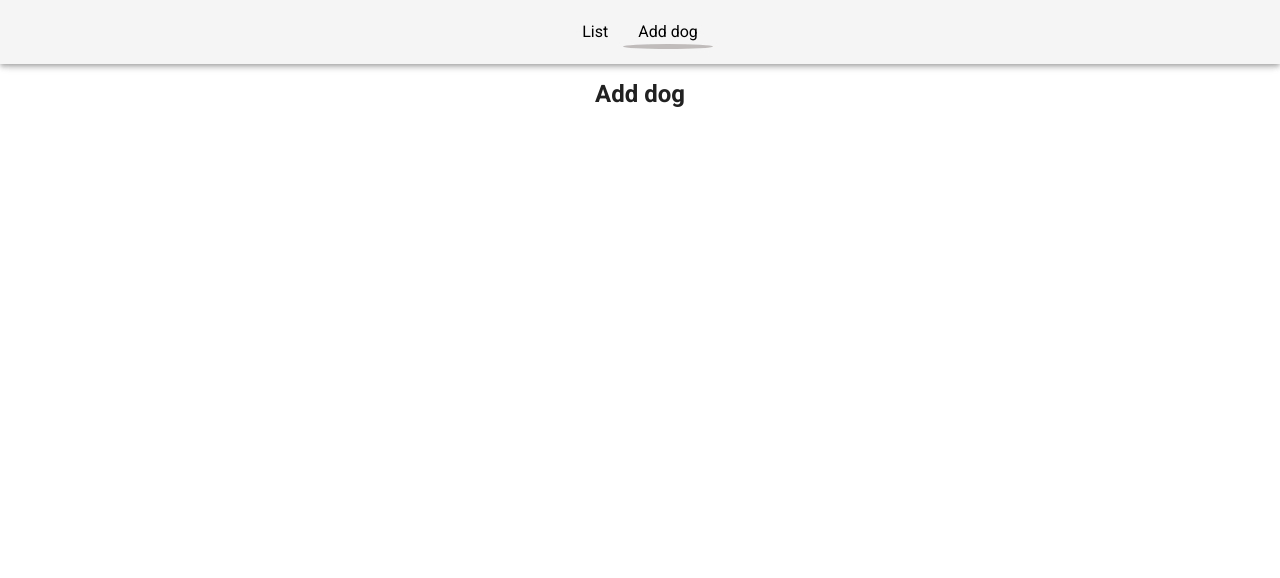
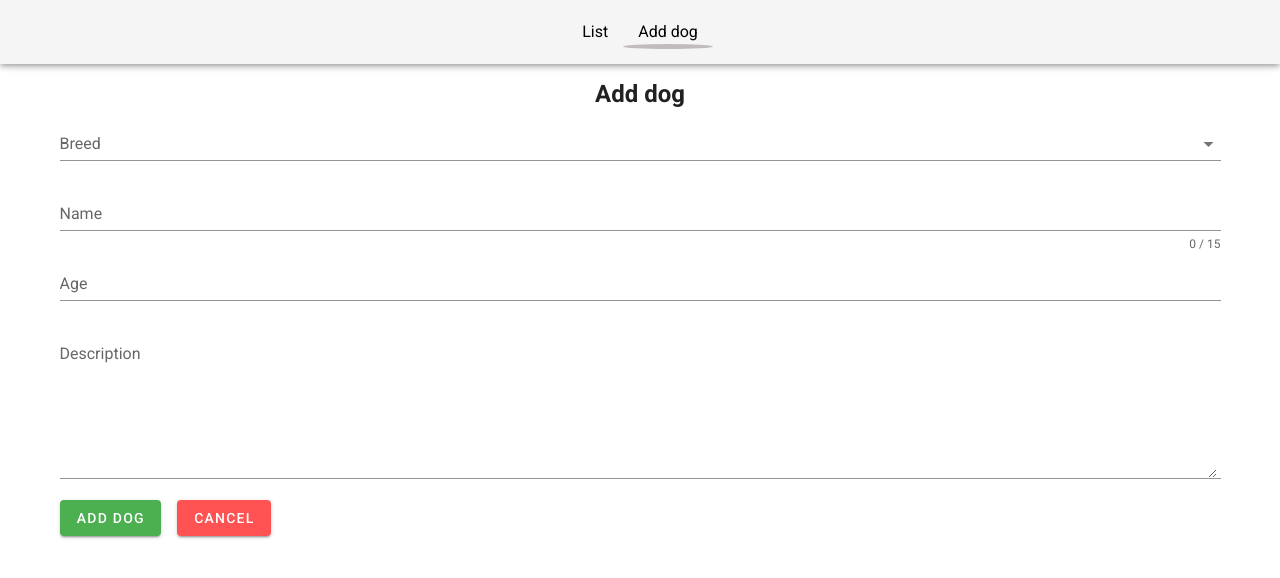
Before and after one commit to AdrianOchala/varid-front, a Vue app: page /add in a window 1280 px wide. Shown: the top 578 px of the page. Built offline with nearby package versions, Linux system fonts and the light colour scheme; no server answers.

Commit message:
Adding dog, form handling, imageCarouselComponent

```diff
--- /dev/null
+++ b/src/components/ImageCarouselPicker.vue
@@ -0,0 +1,122 @@
+<template>
+    <v-sheet
+        class="mx-auto mb-4"
+        elevation="8"
+        max-width="800"
+    >
+        <v-slide-group
+            v-model="selectedItem"
+            class="pa-4"
+            show-arrows
+            mandatory
+            v-if="!dataLoading"
+        >
+            <v-slide-item
+                v-for="(item, index) in items"
+                :key="index"
+                v-slot="{ active, toggle }"
+            >
+                <v-card
+                    :color="active ? 'primary' : 'grey lighten-1'"
+                    class="ma-4"
+                    height="200"
+                    width="200"
+                    @click="toggle"
+                >
+                    <v-img
+                        :class="active ? 'selected' : ''"
+                        height="200"
+                        width="200"
+                        :src="item"
+                    ></v-img>
+                </v-card>
+            </v-slide-item>
+        </v-slide-group>
+        <v-expand-transition>
+            <v-sheet
+                v-if="selectedItem != null && !dataLoading"
+                height="60"
+                tile
+            >
+                <v-row
+                    class="fill-height"
+                    align="center"
+                    justify="center"
+                >
+                    <h3 class="text-h6">
+                        Selected breed: {{ dogFinalBreed(selectedItem) }}
+                    </h3>
+                </v-row>
+            </v-sheet>
+        </v-expand-transition>
+    </v-sheet>
+</template>
+
+<script>
+export default {
+    name: 'ImageCarouselPicker',
+    props: {
+        selected: {
+            type: String,
+            default: ''
+        },
+        itemsCategory: {
+            type: String,
+            default: ''
+        }
+    },
+    data() {
+        return {
+            selectedItem: null,
+            items: [],
+            dataLoading: false
+        }
+    },
+    watch: {
+        // selected: {
+        //     handler(val) {
+        //         this.selectedItem = val || null;
+        //     },
+        //     immediate: true
+        // },
+        itemsCategory: {
+            handler(val) {
+                if (val) this.getPhotos();
+            },
+            immediate: true
+        }
+    },
+    methods: {
+        getPhotos() {
+            this.dataLoading = true;
+            this.selectedItem = null;
+            this.axios.get(`https://dog.ceo/api/breed/${this.itemsCategory}/images/random/8`)
+                .then((res) => {
+                    this.items = res.data.message;
+                    this.dataLoading = false;
+                })
+        },
+        dogFinalBreed(index) {
+            this.$emit('change-selected', this.items[index]);
+            var finalBreed = '';
+            const existSubBreed = this.items[index].search(`/breeds/${this.itemsCategory}-`);
+            if ( existSubBreed != -1) {
+                var splittedString = this.items[index].split("/");
+                var subBreed = splittedString[4].replace(`${this.itemsCategory}-`, '');
+                finalBreed = this.$helpers.capitalize(this.itemsCategory)+' '+this.$helpers.capitalize(subBreed);
+                this.$emit('final-breed-name', finalBreed);
+                return finalBreed;
+            }
+            finalBreed = this.$helpers.capitalize(this.itemsCategory);
+            this.$emit('final-breed-name', finalBreed);
+            return finalBreed;
+        }
+    }
+}
+</script>
+
+<style>
+    .selected {
+        border: 5px solid red;
+    }
+</style>
--- a/src/components/ListItem.vue
+++ b/src/components/ListItem.vue
@@ -5,7 +5,7 @@
     >
         <v-img
             height="250"
-            :src="item.photoLink"
+            :src="item.photoUrl"
         ></v-img>
         <v-card-title class="pb-0">{{ item.name }}</v-card-title>
         <v-card-text>
--- a/src/main.js
+++ b/src/main.js
@@ -5,9 +5,17 @@ import store from './store'
 import axios from 'axios'
 import VueAxios from 'vue-axios'
 import vuetify from './plugins/vuetify'
-
+import helpers from './plugins/helpers'
 Vue.config.productionTip = false
 
+const helpersPlugin = {
+    install () {
+        Vue.helpers = helpers;
+        Vue.prototype.$helpers = helpers
+    }
+}
+
+Vue.use(helpersPlugin);
 Vue.use(VueAxios, axios)
 
 new Vue({
--- /dev/null
+++ b/src/plugins/helpers.js
@@ -0,0 +1,3 @@
+export default {
+    capitalize: (string) => string.charAt(0).toUpperCase() + string.slice(1)
+}
--- a/src/store/dogs.js
+++ b/src/store/dogs.js
@@ -7,7 +7,7 @@ export default {
                 breed: 'Poodle Standard',
                 age: 5,
                 description: 'Medium size dog, white color.',
-                photoLink: 'https://images.dog.ceo/breeds/poodle-standard/n02113799_489.jpg'
+                photoUrl: 'https://images.dog.ceo/breeds/poodle-standard/n02113799_489.jpg'
             }
         ]
     },
--- a/src/views/FormView.vue
+++ b/src/views/FormView.vue
@@ -1,16 +1,142 @@
 <template>
-	<v-container>
+	<v-container class="form__wrapper">
 		<h2 class='d-flex justify-center'>Add dog</h2>
+        <v-form
+            ref="form"
+            lazy-validation
+        >
+            <v-select
+                v-model="dog.breed"
+                :items="filteredBreeds"
+                width="200"
+                label="Breed"
+                :rules="breedRules"
+                required
+            ></v-select>
+            <image-carousel-picker
+                v-if="dog.breed != null"
+                :items-category="dog.breed"
+                @change-selected="changePhoto"
+                @final-breed-name="saveFinalBreed"
+            ></image-carousel-picker>
+            <v-text-field
+                v-model="dog.name"
+                :counter="15"
+                :rules="nameRules"
+                label="Name"
+                required
+            ></v-text-field>
+            <v-text-field
+                v-model="dog.age"
+                label="Age"
+                type="number"
+                required
+            ></v-text-field>
+            <v-textarea
+                v-model="dog.description"
+                clearable
+                clear-icon="mdi-close-circle"
+                label="Description"
+            ></v-textarea>
+            <v-btn
+                color="success"
+                class="mr-4"
+                @click="validate"
+            >
+                Add dog
+            </v-btn>
+            <v-btn
+                color="error"
+                class="mr-4"
+                @click="cancel"
+            >
+                Cancel
+            </v-btn>
+        </v-form>
 	</v-container>
 </template>
 
 <script>
+import { mapActions } from 'vuex';
+
 export default {
-	name: 'FormView'
-
-	}
+	name: 'FormView',
+    components: {
+        imageCarouselPicker: () => import('@/components/ImageCarouselPicker.vue')
+    },
+    data() {
+        return {
+            breeds: null,
+            filteredBreeds: [],
+            selectedBreed: null,
+            dog: {
+                name: null,
+                breed: null,
+                finalBreed: null,
+                age: null,
+                description: null,
+                photoUrl: null
+            },
+            nameRules: [
+                v => !!v || 'Name is required',
+                v => (v && v.length <= 15) || 'Name must be less than 15 characters'
+            ],
+            breedRules: [
+                v => !!v || 'Breed is required'
+            ]
+        }
+    },
+    created() {
+        this.getBreeds();
+    },
+    methods: {
+        ...mapActions({
+            addDog: 'dogs/addDog'
+        }),
+        getBreeds() {
+            this.axios.get('https://dog.ceo/api/breeds/list/all')
+                .then((res) => {
+                    if (res.data.status == 'success'){
+                        this.breeds = res.data.message;
+                        Object.keys(res.data.message).forEach(breed => {
+                            this.filteredBreeds.push(breed);
+                        });
+                    } else {
+                        console.error("Error in fetching breeds");
+                    }
+                })
+                .catch((error) => {
+                    console.error(error);
+                })
+        },
+        validate() {
+            const result = this.$refs.form.validate();
+            if (result) {
+                this.addDog({
+                    name: this.dog.name,
+                    breed: this.dog.finalBreed,
+                    age: this.dog.age,
+                    description: this.dog.description,
+                    photoUrl: this.dog.photoUrl
+                });
+                this.cancel();
+            }
+        },
+        cancel() {
+            this.$router.push({name: 'list'});
+        },
+        changePhoto(url) {
+            this.dog.photoUrl = url;
+        },
+        saveFinalBreed(breed) {
+            this.dog.finalBreed = breed;
+        }
+    }
+}
 </script>
 
 <style>
-
+    .form__wrapper {
+        max-width: 800px;
+    }
 </style>
```
